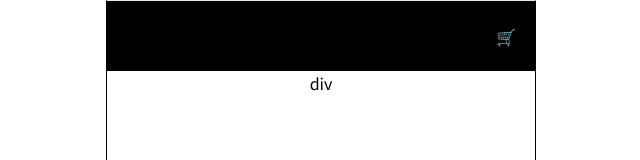
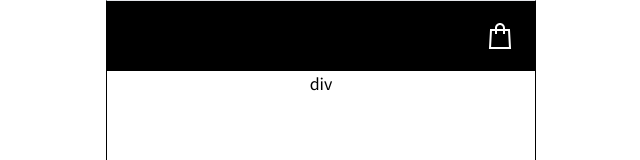
Before and after one commit to hummingbird99/shooking-dot-com, a Next.js app: page / in a window 1280 px wide. Shown: the top 160 px of the page, without its empty margins (319-959 px from the left). Built offline with nearby package versions, Linux system fonts and the light colour scheme.

Commit message:
Design: change cart icon in header ui

```diff
--- a/src/widgets/header/ui/Header.tsx
+++ b/src/widgets/header/ui/Header.tsx
@@ -1,7 +1,11 @@
+import { LiaShoppingBagSolid } from "react-icons/lia";
+
 export default function Header() {
     return (
         <header className="w-[430px] h-[70px] bg-black grid justify-items-end">
-            <button className="mx-5">🛒</button>
+            <button className="mx-5">
+                <LiaShoppingBagSolid style={{color: 'white', fontSize: '32px'}} />
+            </button>
         </header>
     )
 };
```
